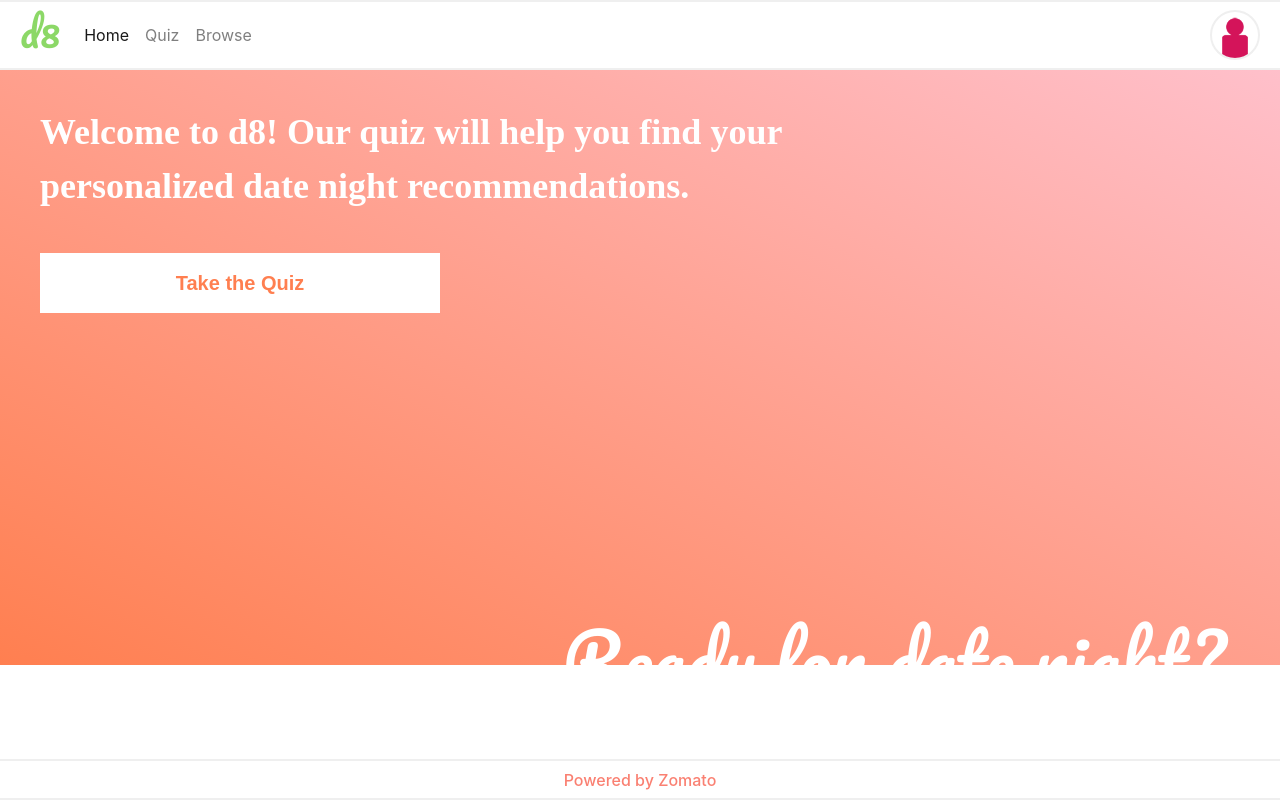
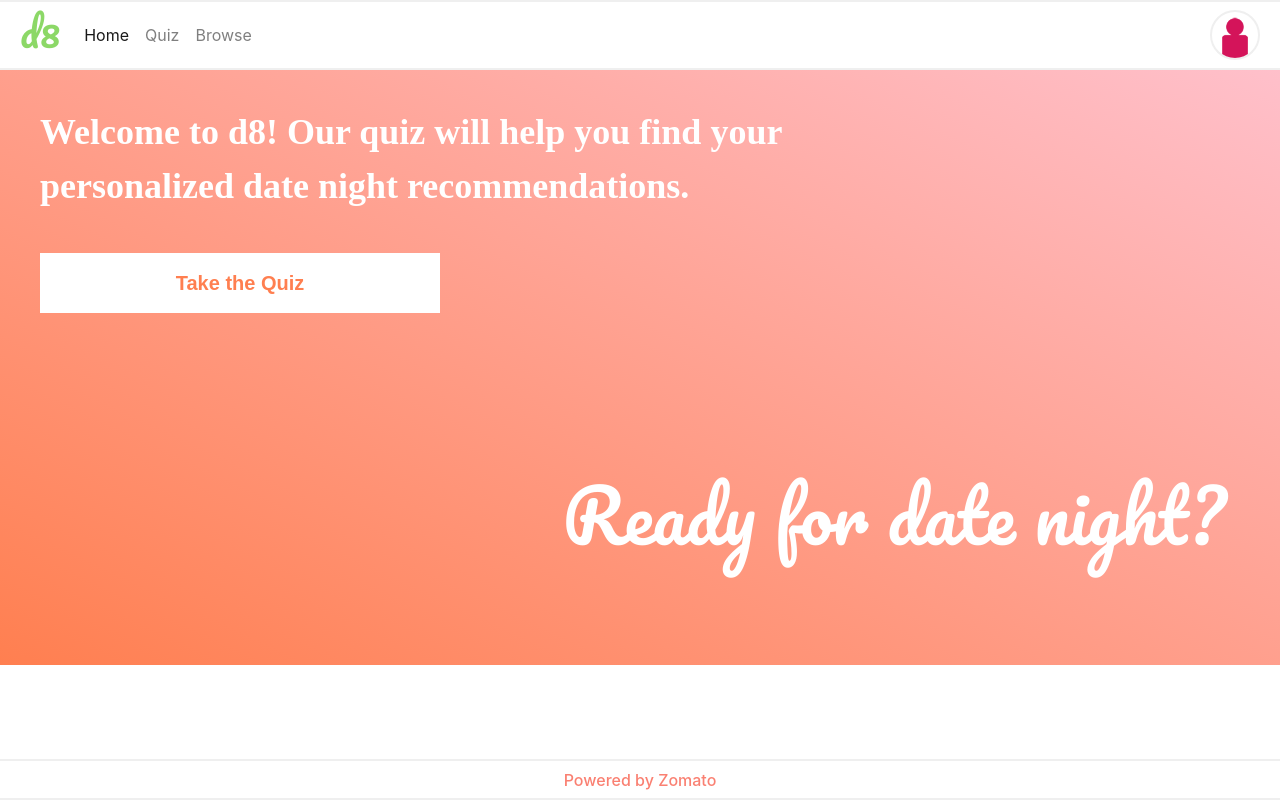
Before and after one commit to TheBrotherFromASouthernMother/D8, a PHP site: page / in a window 1280 px wide. Run offline with PHP 8.4, Linux system fonts and the light colour scheme; some libraries are stand-ins or nearby versions; some web fonts are replaced.

Commit message:
fixed front page glitch

```diff
--- a/css/styles.css
+++ b/css/styles.css
@@ -187,7 +187,7 @@ h6#credit { /* footer style */
 }
 
 .heroTxtCol {
-    height: 500px;
+    height: 300px;
     padding-top: 20px;
 }
 
@@ -512,7 +512,7 @@ img.quizImageCover {
 
 .pacificoHeroTxt {
     font-family: 'Pacifico';
-    font-size: 54px;
+    font-size: 60px;
     color: white;
     text-align: left;
 }
--- a/index.html
+++ b/index.html
@@ -46,13 +46,13 @@
         <!-- <div class="container-fluid master hero"> -->
         <div class="container-fluid master">
             <div class="row heroBanner">
-                <div class="col-12 order-md-2">
-                    <div class="pacificoLarge d-md-flex justify-content-end">
-                        <div class="pacificoHeroTxt d-md-flex">
-                            <div class="ml-auto">Ready for date night?</div>
+                <div class="col-12 order-md-2 pacificoLarge d-md-flex justify-content-end">
+                    <!-- <div class="pacificoLarge d-md-flex justify-content-end"> -->
+                        <!-- <div class="pacificoHeroTxt d-md-flex"> -->
+                            <div class="pacificoHeroTxt d-md-flex ml-auto">Ready for date night?</div>
                         </div>
-                    </div>
-                </div>
+                    <!-- </div> -->
+                <!-- </div> -->
 
                 <div class="col-lg-9 col-md-12 order-md-1 heroTxtCol">
                     <div class="whiteHeroTxt">Welcome to d8! Our quiz will help you find your personalized date night recommendations.</div>
```
